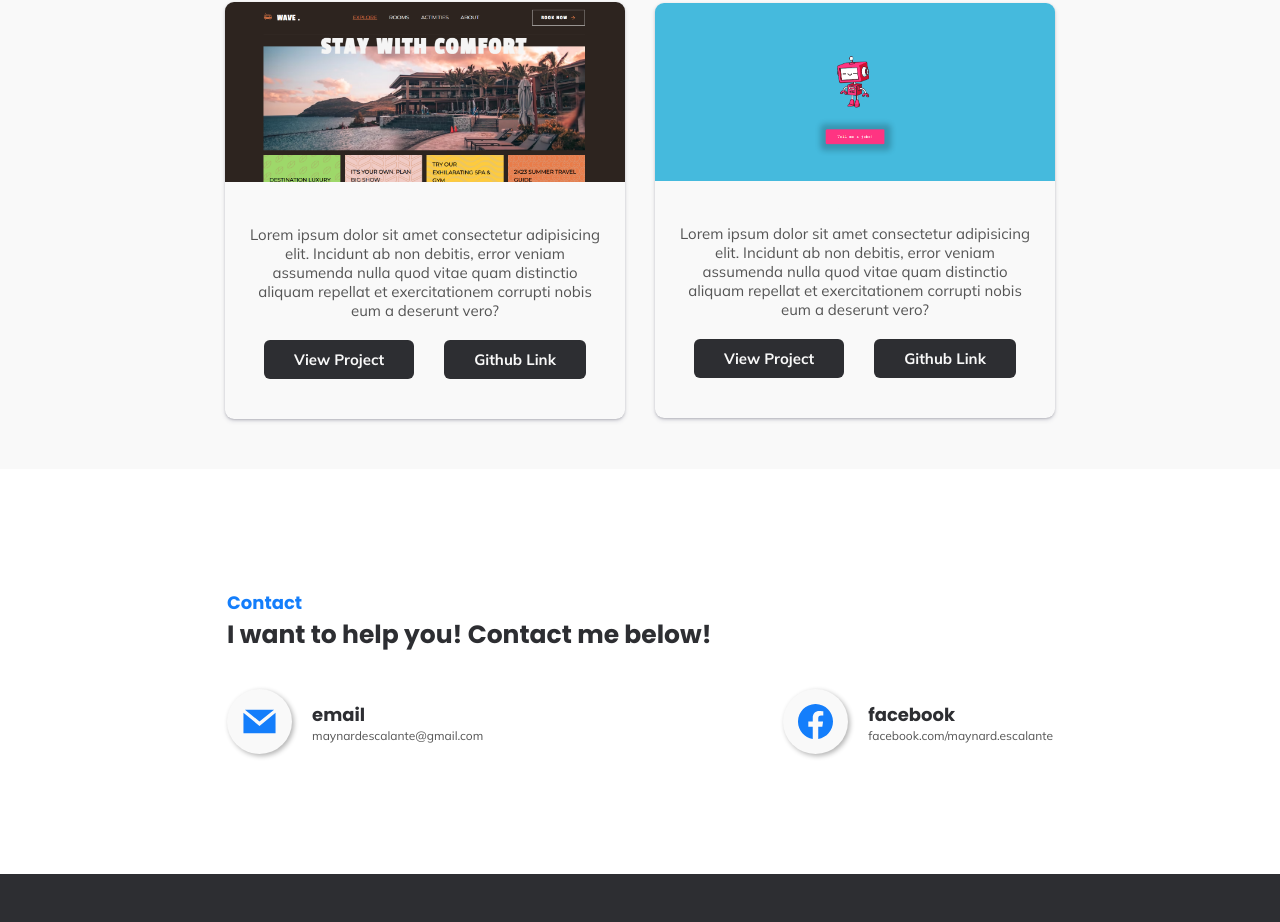
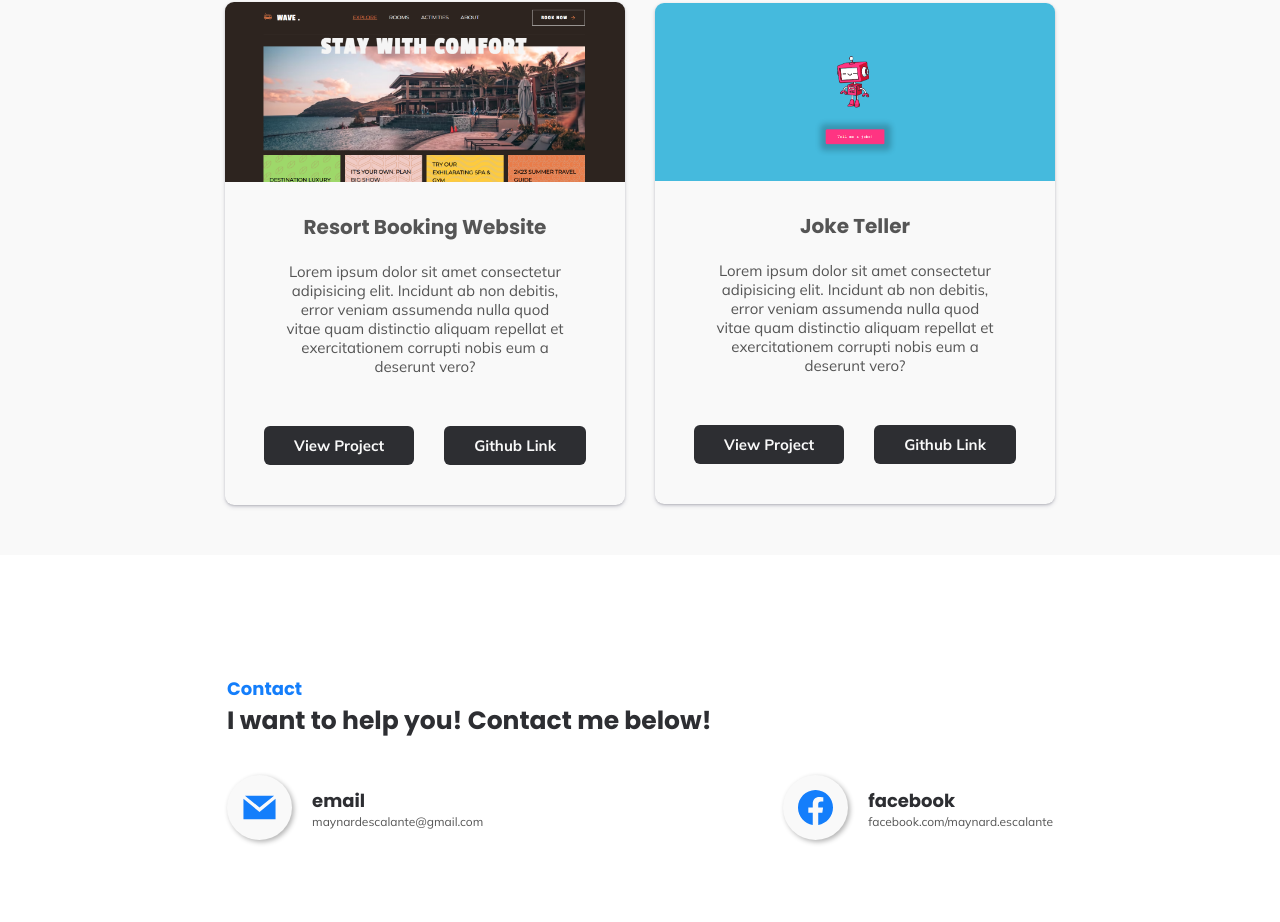
Before and after one commit to dranyam2022/maynard_escalante_portfolio, a React (Vite) app: page / in a window 1280 px wide. Shown: the part 1458-2380 px from the top of the page. Built offline with nearby package versions, Linux system fonts and the light colour scheme.

Commit message:
added card hover box shadow

```diff
--- a/src/components/projects/Projects.module.css
+++ b/src/components/projects/Projects.module.css
@@ -30,16 +30,28 @@
   box-shadow: rgba(50, 50, 93, 0.25) 0px 2px 5px -1px,
     rgba(0, 0, 0, 0.3) 0px 1px 3px -1px;
 }
+.card:hover {
+  box-shadow: rgba(0, 0, 0, 0.35) 0px 5px 15px;
+}
 
 .card-body {
-  padding: 2rem;
+  padding: 0 3rem 2rem;
   font-size: 1.5rem;
   color: var(--bg-light-grey);
 }
 
-.card-body p {
+.card-text h3 {
+  font-size: 2rem;
+}
+
+.card-text {
   color: var(--light-grey);
+  padding: 3rem;
+}
+
+.card-text p {
   font-weight: 400;
+  margin-top: 2rem;
 }
 
 .card-thumbnail {
--- a/src/components/projects/Projects.tsx
+++ b/src/components/projects/Projects.tsx
@@ -14,13 +14,15 @@ const Projects = () => {
               </a>
             </div>
             <div className={styles["card-body"]}>
-              <h3>Title</h3>
-              <p>
-                Lorem ipsum dolor sit amet consectetur adipisicing elit.
-                Incidunt ab non debitis, error veniam assumenda nulla quod vitae
-                quam distinctio aliquam repellat et exercitationem corrupti
-                nobis eum a deserunt vero?
-              </p>
+              <div className={styles["card-text"]}>
+                <h3>{project.title}</h3>
+                <p>
+                  Lorem ipsum dolor sit amet consectetur adipisicing elit.
+                  Incidunt ab non debitis, error veniam assumenda nulla quod
+                  vitae quam distinctio aliquam repellat et exercitationem
+                  corrupti nobis eum a deserunt vero?
+                </p>
+              </div>
               <div className={styles["button-container"]}>
                 <div className={styles.button}>
                   <a href={project.url} target="_blank">
```
